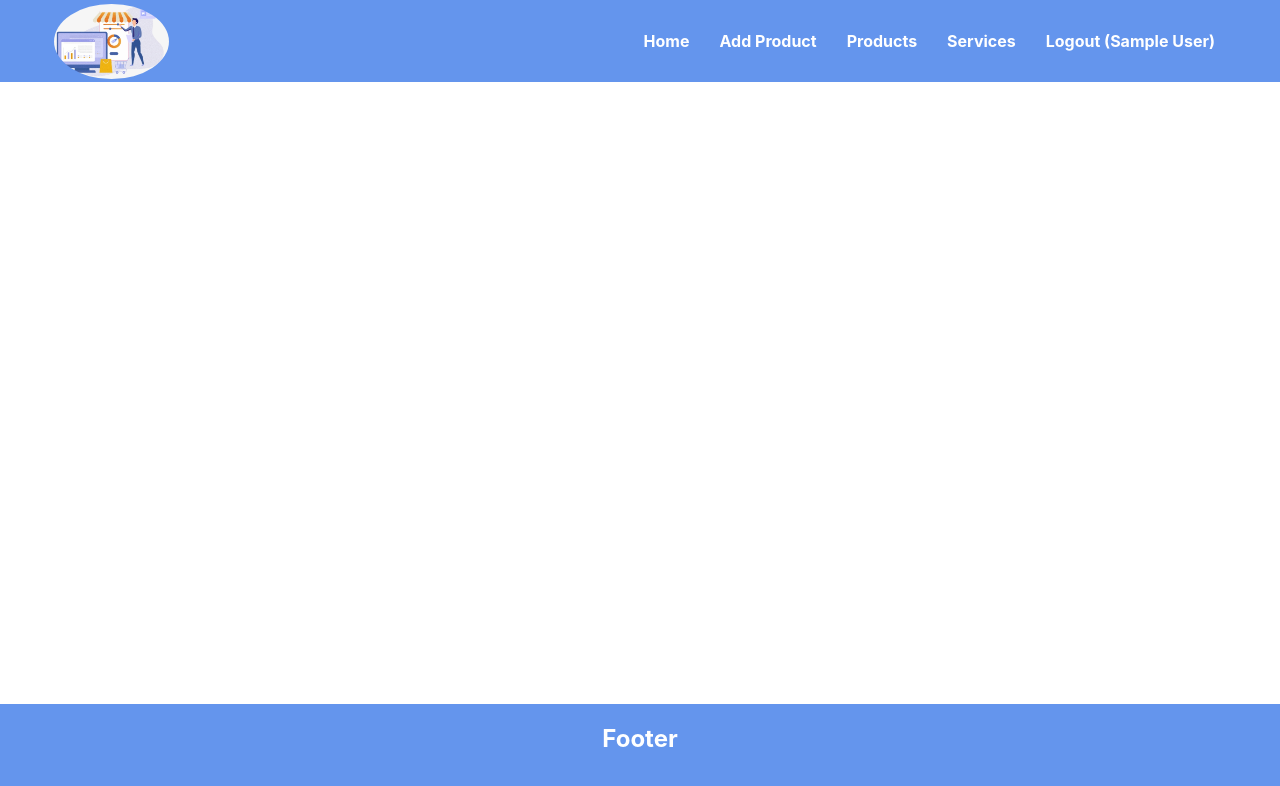
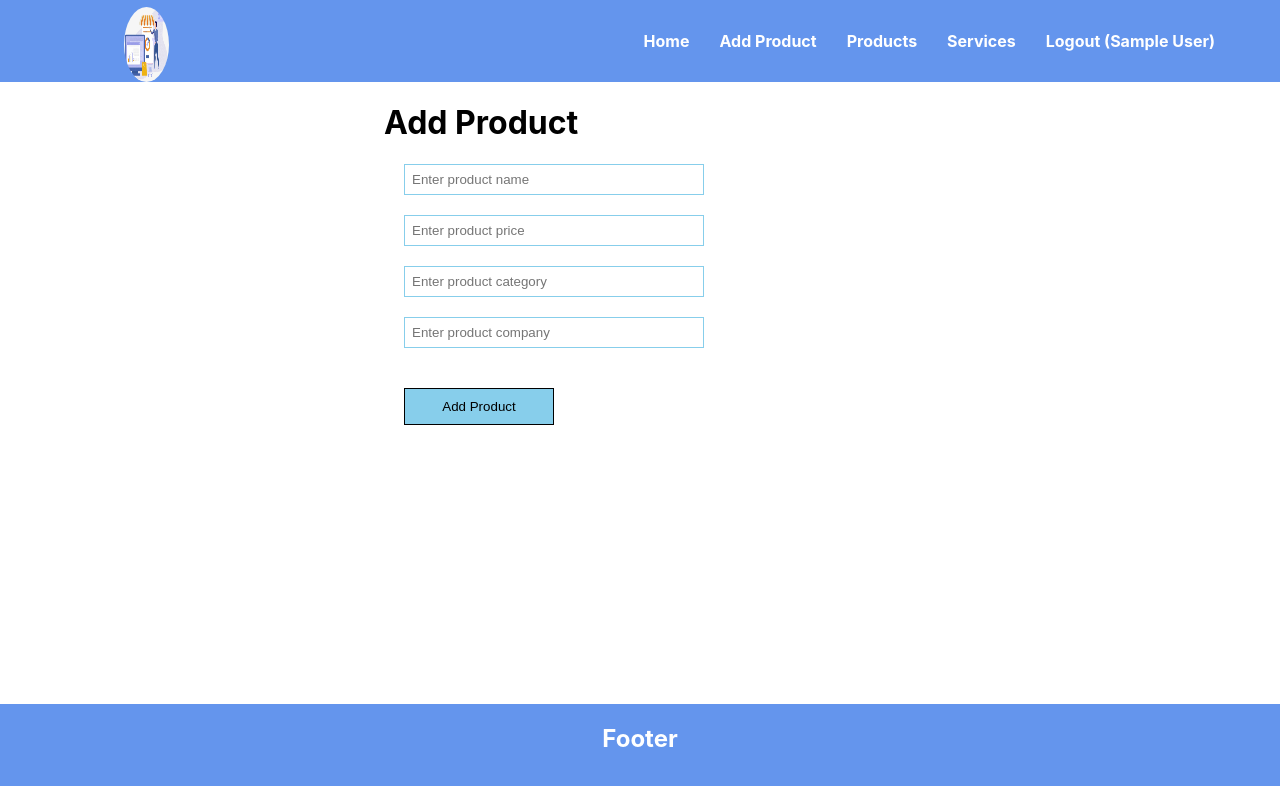
Before and after one commit to prasanjeet007/ecommerce-dashboard-mern, a React (Create React App) app in the folder frontend/: page /add-product in a window 1280 px wide. Shown: the top 786 px of the page. Built offline with nearby package versions, Linux system fonts and the light colour scheme; sample sign-in values are in the browser's storage.

Commit message:
add-product-component-and-api

```diff
--- /dev/null
+++ b/frontend/src/AddProduct.css
@@ -0,0 +1,16 @@
+.inputBox {
+  padding: 7px;
+  display: block;
+  border: 1px solid skyblue;
+  width: 300px;
+  margin: 20px;
+}
+.invalid-input {
+  display: block;
+  color: red;
+  margin-top: -20px;
+  margin-left: 20px;
+}
+.product {
+  margin-left: 30%;
+}
--- /dev/null
+++ b/frontend/src/AddProduct.js
@@ -0,0 +1,94 @@
+import axios from "axios";
+import React from "react";
+
+export default function AddProduct() {
+  const [name, setName] = React.useState("");
+  const [price, setPrice] = React.useState("");
+  const [category, setCategory] = React.useState("");
+  const [company, setCompnay] = React.useState("");
+  const [error, setError] = React.useState(false);
+
+  const addProduct = async () => {
+    if (!name || !price || !company || !category) {
+      setError(true);
+      return;
+    }
+
+    const userId = JSON.parse(localStorage.getItem("user"))._id;
+    let result = axios.post("http://localhost:5500/add-product", {
+      name,
+      price,
+      category,
+      company,
+      userId,
+    });
+    result = await result;
+    console.warn(result);
+    setName("");
+    setCategory("");
+    setCompnay("");
+    setPrice("");
+    setError("");
+  };
+
+  return (
+    <div className="product">
+      <h1>Add Product</h1>
+      <input
+        type="text"
+        placeholder="Enter product name"
+        className="inputBox"
+        value={name}
+        onChange={(e) => {
+          setName(e.target.value);
+        }}
+      />
+      {error && !name && (
+        <span className="invalid-input">Enter valid name</span>
+      )}
+
+      <input
+        type="text"
+        placeholder="Enter product price"
+        className="inputBox"
+        value={price}
+        onChange={(e) => {
+          setPrice(e.target.value);
+        }}
+      />
+      {error && !price && (
+        <span className="invalid-input">Enter valid price</span>
+      )}
+
+      <input
+        type="text"
+        placeholder="Enter product category"
+        className="inputBox"
+        value={category}
+        onChange={(e) => {
+          setCategory(e.target.value);
+        }}
+      />
+      {error && !category && (
+        <span className="invalid-input">Enter valid category</span>
+      )}
+
+      <input
+        type="text"
+        placeholder="Enter product company"
+        className="inputBox"
+        value={company}
+        onChange={(e) => {
+          setCompnay(e.target.value);
+        }}
+      />
+      {error && !company && (
+        <span className="invalid-input">Enter valid company</span>
+      )}
+
+      <button onClick={addProduct} className="appButton">
+        Add Product
+      </button>
+    </div>
+  );
+}
--- a/frontend/src/App.css
+++ b/frontend/src/App.css
@@ -1,4 +1,22 @@
-.App {
+.nav-ul {
+  padding: 5px;
+  margin: 0px;
+  background-color: skyblue;
+}
+.nav-ul li {
+  display: inline-block;
+  padding: 10px;
+}
+.nav-ul li a {
+  color: #fff;
+  text-decoration: none;
+  padding: 5px;
+}
+.footer {
+  position: absolute;
+  bottom: 0;
+  background-color: skyblue;
+  width: 100%;
   text-align: center;
 }
 
@@ -28,6 +46,74 @@
   color: #61dafb;
 }
 
+.register,
+.product {
+  margin-left: 30%;
+}
+.login {
+  margin-left: 30%;
+  margin-top: 100px;
+}
+
+.inputBox {
+  padding: 7px;
+  display: block;
+  border: 1px solid skyblue;
+  width: 300px;
+  margin: 20px;
+}
+
+.appButton {
+  margin: 20px;
+  width: 150px;
+  padding: 10px;
+  background-color: skyblue;
+  border: solid 1px;
+  cursor: pointer;
+}
+.nav-right {
+  text-align: right;
+}
+.logo {
+  width: 45px;
+  height: 45px;
+  border-radius: 50%;
+  float: left;
+  margin-top: 3px;
+  margin-left: 10px;
+}
+
+.invalid-input {
+  display: block;
+  color: red;
+  margin-top: -20px;
+  margin-left: 20px;
+}
+
+.product-list {
+  text-align: center;
+  margin-top: 50px;
+}
+
+.product-list ul li {
+  display: inline-block;
+  width: 150px;
+  border: 1px solid skyblue;
+  padding: 5px;
+}
+
+.product-list ul {
+  margin: 0;
+}
+
+.search-product-box {
+  width: 400px;
+  margin: 20px;
+  height: 38px;
+  padding-left: 30px;
+  border: solid 1px skyblue;
+}
+
 @keyframes App-logo-spin {
   from {
     transform: rotate(0deg);
--- a/frontend/src/Navbar.js
+++ b/frontend/src/Navbar.js
@@ -19,7 +19,7 @@ export default function Navbar() {
               <Link to="/">Home</Link>
             </li>
             <li>
-              <Link to="/add">Add Product</Link>
+              <Link to="/add-product">Add Product</Link>
             </li>
             <li>
               <Link to="/">Products</Link>
--- a/frontend/src/index.js
+++ b/frontend/src/index.js
@@ -1,6 +1,7 @@
 import React from "react";
 import ReactDOM from "react-dom/client";
 import { BrowserRouter, Route, Routes } from "react-router-dom";
+import AddProduct from "./AddProduct";
 import App from "./App";
 import Footer from "./Footer";
 import Login from "./Login";
@@ -19,7 +20,7 @@ root.render(
       <Routes>
         <Route element={<PrivateComponent />}>
           <Route path="/" element={<h1>Hello Home</h1>} />
-          <Route path="add" element={<h1>Hello Add</h1>} />
+          <Route path="add-product" element={<AddProduct />} />
         </Route>
         <Route path="signup" element={<SignUp />} />
         <Route path="login" element={<Login />} />
```
Also changed, not shown: 2 other files (tests, documents, lock files or other folders).
